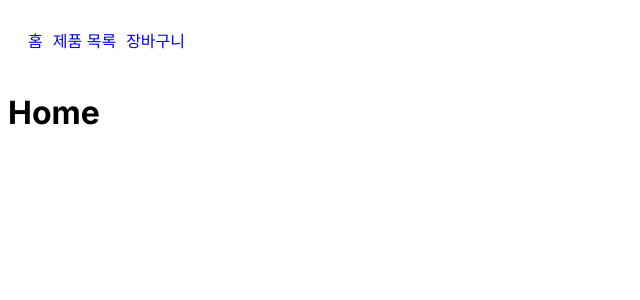
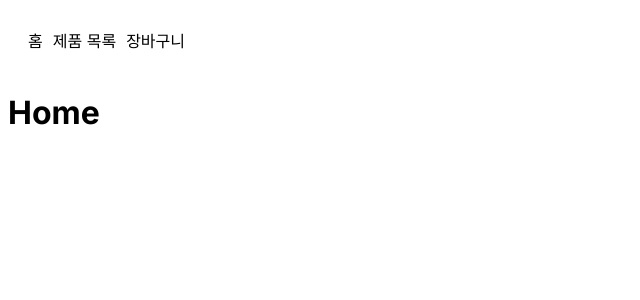
Before and after one commit to cheerdearhere/nextJSCode, a Next.js app: page / in a window 1280 px wide. Shown: the top 300 px of the page, without its empty margins (0-640 px from the left). Built offline with nearby package versions, Linux system fonts and the light colour scheme.

Commit message:
style: link text css 고정

```diff
--- a/app/globals.css
+++ b/app/globals.css
@@ -1,3 +1,8 @@
+a{
+    text-decoration: none;
+    color: #000;
+}
+
 .item_food{
     margin: 20px auto;
     width: 200px;
```
